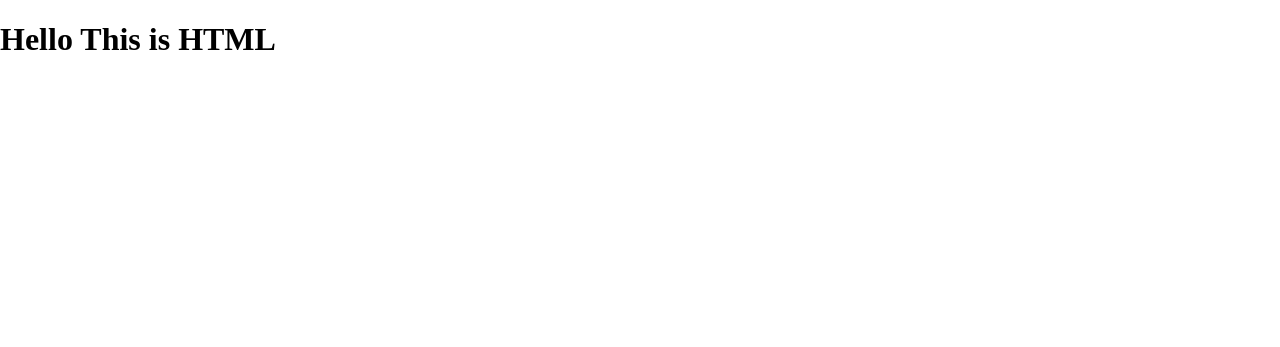
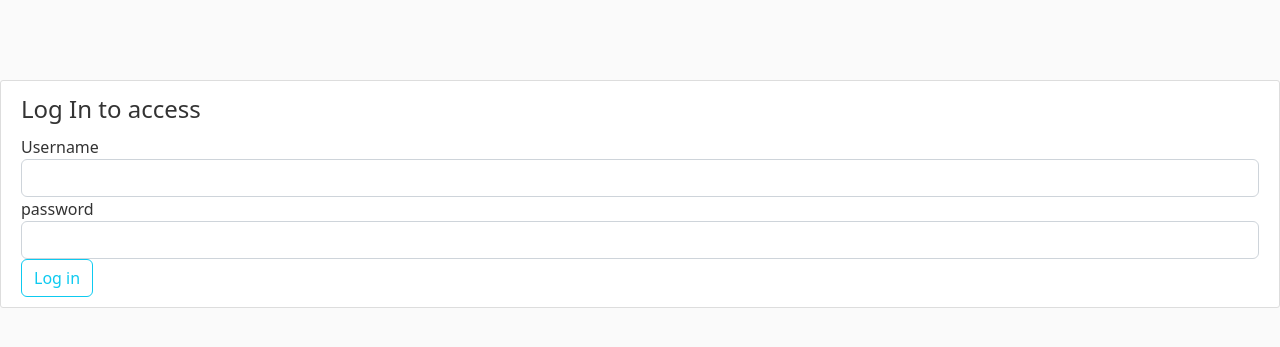
Before and after one commit to YuvanLohia/smart_locator, a Flask app: page / in a window 1280 px wide. Shown: the top 347 px of the page. Run offline with Flask 2, Linux system fonts and the light colour scheme.

Commit message:
Second Day

```diff
--- a/app.py
+++ b/app.py
@@ -1,17 +1,41 @@
-from flask import Flask,render_template,url_for
-from flask_sqlalchemy import SQLAlchemy
+from flask import Flask,render_template,url_for,redirect
+from flask_wtf import FlaskForm
+from wtforms import StringField,PasswordField,SubmitField
+from wtforms.validators import DataRequired
 app = Flask(__name__)
-app.config["SQLALCHEMY_DATABASE_URI"] = 'sqlite:///test.db'
-db = SQLAlchemy(app)
-class Books(db.Model):
-    id = db.Column(db.Integer,primary_key=True)
-    bookname = db.Column(db.String(100),nullable = False)
-    shelf = db.Column(db.Integer,primary_key=True)
+app.config["SECRET_KEY"] = '5041f57bc44a6d1fe8bac351bdd7aaa5'
+books = [{
+    'id' : 1,
+    'book_name':"Feluda",
+     'shelf':1.1,
+     'taken':'noone'
+},
+{
+    'id' : 2,
+    'book_name':"Agatha Criste",
+     'shelf':1.2,
+     'taken': "Yuvan"
+},
+{
+    'id' : 3,
+    'book_name':"Hercule Piort",
+     'shelf':2,
+     'taken':'noone'
+}
+]
+class LoginForm(FlaskForm):
+    username = StringField("Username", validators=[DataRequired()])
+    password = PasswordField("password", validators=[DataRequired()])
+    submit = SubmitField("Log in")
+@app.route("/",methods=["GET","POST"])
+def index():
+        login = LoginForm()
+        if login.validate_on_submit():
 
-
-@app.route("/")
-def index():
-    return render_template("index.html")
-
+            return redirect(url_for("home"))
+        return render_template('login.html',form = login)
+@app.route("/home")
+def home():
+    return render_template('index.html',title = "Home Page",type = "book")
 if __name__ == "__main__":
     app.run(debug=True)
--- a/static/css/main.css
+++ /dev/null
@@ -1,4 +0,0 @@
-body {
-margin:0;
-font-family:Algerian;
-}
--- /dev/null
+++ b/static/main.css
@@ -0,0 +1,80 @@
+body {
+  background: #fafafa;
+  color: #333333;
+  margin-top: 5rem;
+}
+
+h1, h2, h3, h4, h5, h6 {
+  color: #444444;
+}
+
+.bg-steel {
+  background-color: #5f788a;
+}
+
+.site-header .navbar-nav .nav-link {
+  color: #cbd5db;
+}
+
+.site-header .navbar-nav .nav-link:hover {
+  color: #ffffff;
+}
+
+.site-header .navbar-nav .nav-link.active {
+  font-weight: 500;
+}
+
+.content-section {
+  background: #ffffff;
+  padding: 10px 20px;
+  border: 1px solid #dddddd;
+  border-radius: 3px;
+  margin-bottom: 20px;
+}
+
+.article-title {
+  color: #444444;
+}
+
+a.article-title:hover {
+  color: #428bca;
+  text-decoration: none;
+}
+
+.article-content {
+  white-space: pre-line;
+}
+
+.article-img {
+  height: 65px;
+  width: 65px;
+  margin-right: 16px;
+}
+
+.article-metadata {
+  padding-bottom: 1px;
+  margin-bottom: 4px;
+  border-bottom: 1px solid #e3e3e3
+}
+
+.article-metadata a:hover {
+  color: #333;
+  text-decoration: none;
+}
+
+.article-svg {
+  width: 25px;
+  height: 25px;
+  vertical-align: middle;
+}
+
+.account-img {
+  height: 125px;
+  width: 125px;
+  margin-right: 20px;
+  margin-bottom: 16px;
+}
+
+.account-heading {
+  font-size: 2.5rem;
+}
--- a/templates/base.html
+++ b/templates/base.html
@@ -1,11 +1,44 @@
 <!DOCTYPE html>
 <html lang="en">
 <head>
-    <meta charset="UTF-8">
-    <link rel="stylesheet" href = "{{url_for('static',filename = 'css/main.css')}}">
-    {%block head%}{% endblock %}
+    <meta charset="utf-8">
+    <meta name="viewport" content="width=device-width, initial-scale=1">
+    {% if title%}
+    <title>Smart Locator - {{title}}</title>
+    {%else%}
+    <title>Smart Locator</title>
+    {%endif%}
+<link href="https://cdn.jsdelivr.net/npm/bootstrap@5.2.1/dist/css/bootstrap.min.css" rel="stylesheet" integrity="sha384-iYQeCzEYFbKjA/T2uDLTpkwGzCiq6soy8tYaI1GyVh/UjpbCx/TYkiZhlZB6+fzT" crossorigin="anonymous">
+<link rel ="stylesheet" href = "{{url_for('static',filename='main.css')}}">
 </head>
 <body>
-    {%block body%}{% endblock %}
+<header class="site-header">
+  <nav class="navbar navbar-expand-md navbar-dark bg-steel fixed-top">
+    <div class="container">
+      <a class="navbar-brand mr-4" >Smart Locator</a>
+      <button class="navbar-toggler" type="button" data-toggle="collapse" data-target="#navbarToggle" aria-controls="navbarToggle" aria-expanded="false" aria-label="Toggle navigation">
+        <span class="navbar-toggler-icon"></span>
+      </button>
+      <div class="collapse navbar-collapse" id="navbarToggle">
+
+        <!-- Navbar Right Side -->
+        <div class="navbar-nav">
+            <a class="nav-item nav-link" href="/home">Find a {{type}}</a>
+          <a class="nav-item nav-link" href="/taken">My {{type}}s</a>
+          <a class="nav-item nav-link" href="/logout">Logout</a>
+        </div>
+      </div>
+    </div>
+  </nav>
+</header>
+<script src="https://cdn.jsdelivr.net/npm/bootstrap@5.2.1/dist/js/bootstrap.bundle.min.js" integrity="sha384-u1OknCvxWvY5kfmNBILK2hRnQC3Pr17a+RTT6rIHI7NnikvbZlHgTPOOmMi466C8" crossorigin="anonymous"></script>
+<main role="main" class="container">
+  <div class="row">
+    <div class="col-md-8">
+      {% block body %}{% endblock %}
+    </div>
+
+  </div>
+</main>
 </body>
 </html>
--- a/templates/index.html
+++ b/templates/index.html
@@ -1,7 +1,3 @@
 {%extends 'base.html'%}
-{%block head%}
-<title>Home Page</title>
-{% endblock %}
 {%block body%}
-<h1>Hello This is HTML</h1>
-{% endblock %}
+{%endblock%}
--- /dev/null
+++ b/templates/login.html
@@ -0,0 +1,37 @@
+<!DOCTYPE html>
+<html lang="en">
+<head>
+    <meta charset="UTF-8">
+    <title>Login in</title>
+    <link href="https://cdn.jsdelivr.net/npm/bootstrap@5.2.1/dist/css/bootstrap.min.css" rel="stylesheet" integrity="sha384-iYQeCzEYFbKjA/T2uDLTpkwGzCiq6soy8tYaI1GyVh/UjpbCx/TYkiZhlZB6+fzT" crossorigin="anonymous">
+<link rel ="stylesheet" href = "{{url_for('static',filename='main.css')}}">
+</head>
+<body>
+
+<script src="https://cdn.jsdelivr.net/npm/bootstrap@5.2.1/dist/js/bootstrap.bundle.min.js" integrity="sha384-u1OknCvxWvY5kfmNBILK2hRnQC3Pr17a+RTT6rIHI7NnikvbZlHgTPOOmMi466C8" crossorigin="anonymous"></script>
+
+<div class = "content-section">
+    <form method="POST" action="">
+
+        {{form.hidden_tag()}}
+        <fieldset class="form-group">
+            <legend>Log In to access</legend>
+            <div class="form-group">
+                {{form.username.label(class = "form-control-label")}}
+                {{form.username(class = "form-control form-control")}}
+
+            </div>
+            <div class="form-group">
+                {{form.password.label(class = "form-control-label")}}
+                {{form.password(class = "form-control form-control")}}
+
+            </div>
+            <div class="form-group">
+                {{form.submit(class = "btn btn-outline-info")}}
+
+            </div>
+        </fieldset>
+    </form>
+</div>
+</body>
+</html>
```
Also changed, not shown: test.db (deleted).
